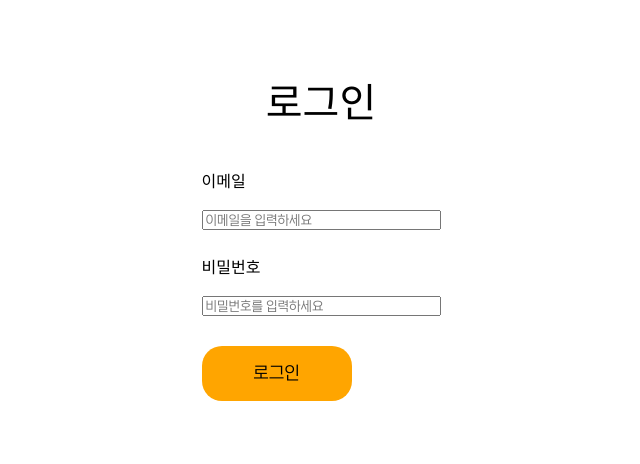
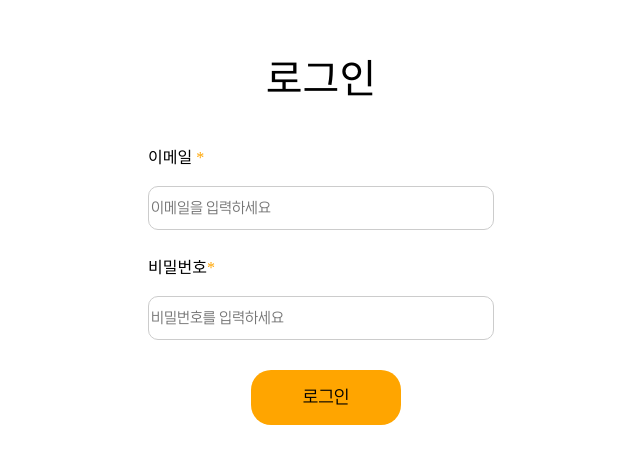
Before and after one commit to cara656513/gatherMBTI, a React (Vite) app: page /login in a window 1280 px wide. Shown: the part 158-622 px from the top of the page, without its empty margins (319-959 px from the left). Built offline with nearby package versions, Linux system fonts and the light colour scheme; no server answers.

Commit message:
commit 로그인기능 완성

```diff
--- a/src/components/LoginComponent.jsx
+++ b/src/components/LoginComponent.jsx
@@ -18,6 +18,7 @@ const Container = styled.div`
       flex-direction: column;
 
      `
+
 const LoginTitle = styled.h1`
       font-size:  40px;
       margin-bottom: 50px;
@@ -28,14 +29,15 @@ const Container = styled.div`
       margin-top: 20px;
       gap: 10px;
      `
-     const BouutonBox = styled.div`
-      display: flex ;
-      justify-content: center;
-      align-items: center;
-      margin-top: 20px;
-      height: 60px;
+const Input = styled.input`
+   width: 340px;
+   height: 40px;
+   font-size: 15px;
+   border: 1px solid #ccc;
+   border-radius: 10px;
+`;
 
-     `
+
 const LargeButton = styled.button`
     width: 150px;
     height: 55px;
@@ -45,11 +47,24 @@ const Container = styled.div`
     background-color: orange;
     border: none;
      `
+const ButtonBox = styled.div`
+      display: flex;
+      justify-content: center;
+      align-items: center;
+height: auto;
+width: auto;
+flex-wrap: wrap;
+gap: 10px;
+     `
+const Starbox = styled.span`
+  color: orange;
+`
 const LoginComponent = () => {
 
-     const [email , setEmail] = useState("");
-     const [password , setPassword ] = useState("");
+  const [email, setEmail] = useState("");
+  const [password, setPassword] = useState("");
   const navigate = useNavigate();
+  const [user, setuser] = useState("");
   const [errorMessage, setErrorMessage] = useState("");
   const onChangeEmail = (e) => {
     setEmail(e.target.value);
@@ -59,7 +74,7 @@ const LoginComponent = () => {
     setPassword(e.target.value);
   };
 
-    const signInUser = async (e)=> {
+  const signInUser = async (e) => {
     e.preventDefault();
     const { data, error } = await supabase.auth.signInWithPassword({
       email,
@@ -68,10 +83,13 @@ const LoginComponent = () => {
     if (error) {
       console.error("로그인 실패:", error.message);
       console.log(error)
+      setErrorMessage("로그인을 다시 시도해주세요")
     }
     else {
       console.log("로그인 성공:", data);
-        setErrorMessage("")
+
+
+      setuser(data.user)
       navigate('/')
     }
 
@@ -84,24 +102,24 @@ const LoginComponent = () => {
       <Container>
         <Logincontainer>
           <LoginTitle>로그인</LoginTitle>
-    <form action="" onSubmit = {signInUser} >
-    <span >이메일</span>
+          <form action="" onSubmit={signInUser} >
+            <span >이메일 <Starbox>*</Starbox></span>
 
             <InputonBox>
-         <input type="text" placeholder='이메일을 입력하세요'  value={email} onChange={onChangeEmail} />
+              <Input type="text" placeholder='이메일을 입력하세요' value={email} onChange={onChangeEmail} />
             </InputonBox>
-     <span>비밀번호</span>
+            <span>비밀번호<Starbox>*</Starbox></span>
 
 
             <InputonBox>
-     <input type="password" placeholder='비밀번호를 입력하세요' value={password} onChange={onChangePassword}/>
+              <Input type="password" placeholder='비밀번호를 입력하세요' value={password} onChange={onChangePassword} />
             </InputonBox>
 
 
+            <ButtonBox>
+            <p>{errorMessage}</p>
              <LargeButton type='submit'>로그인</LargeButton>
-
-
-
+            </ButtonBox>
 
           </form>
         </Logincontainer>
--- a/src/pages/Login.jsx
+++ b/src/pages/Login.jsx
@@ -1,7 +1,13 @@
+import { Header } from "../components/Header";
 import LoginComponent from "../components/LoginComponent";
 
 const Login = () => {
-  return(<LoginComponent/>
+  return(
+    <>
+
+      <LoginComponent/>
+      </>
+
 
   )
 
```
Lines whose indentation alone changed are shown as unchanged.
